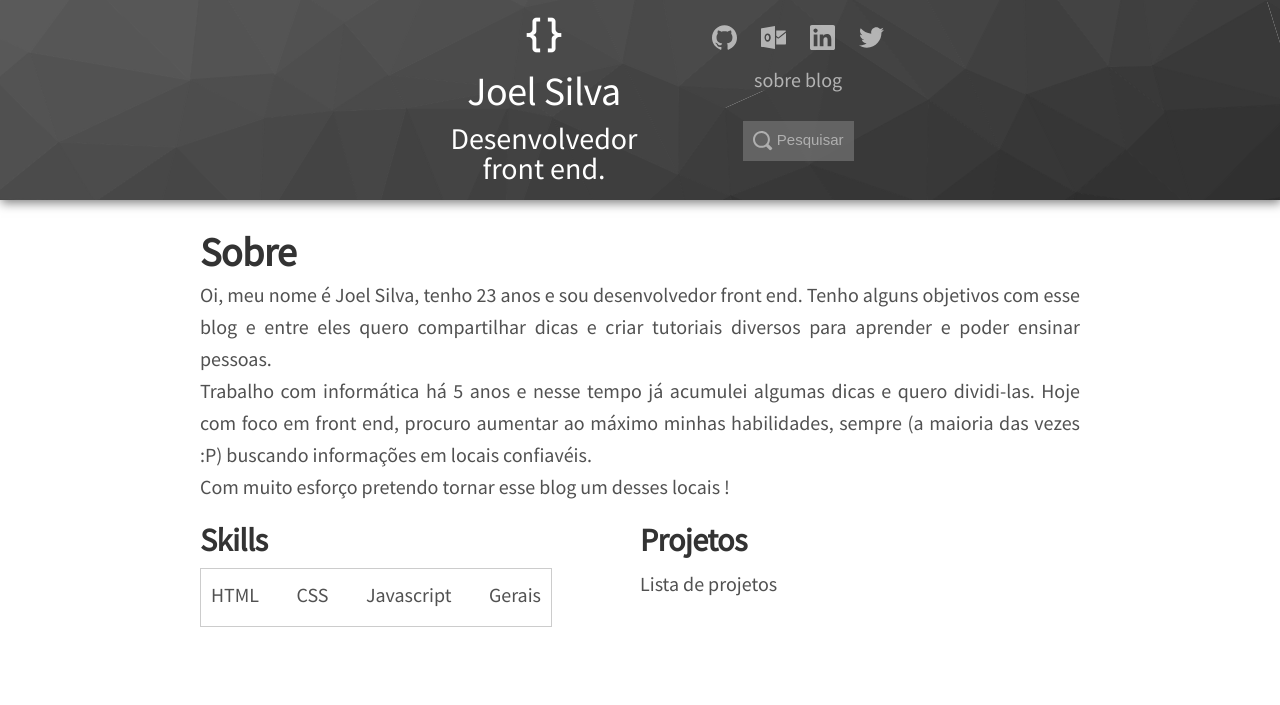
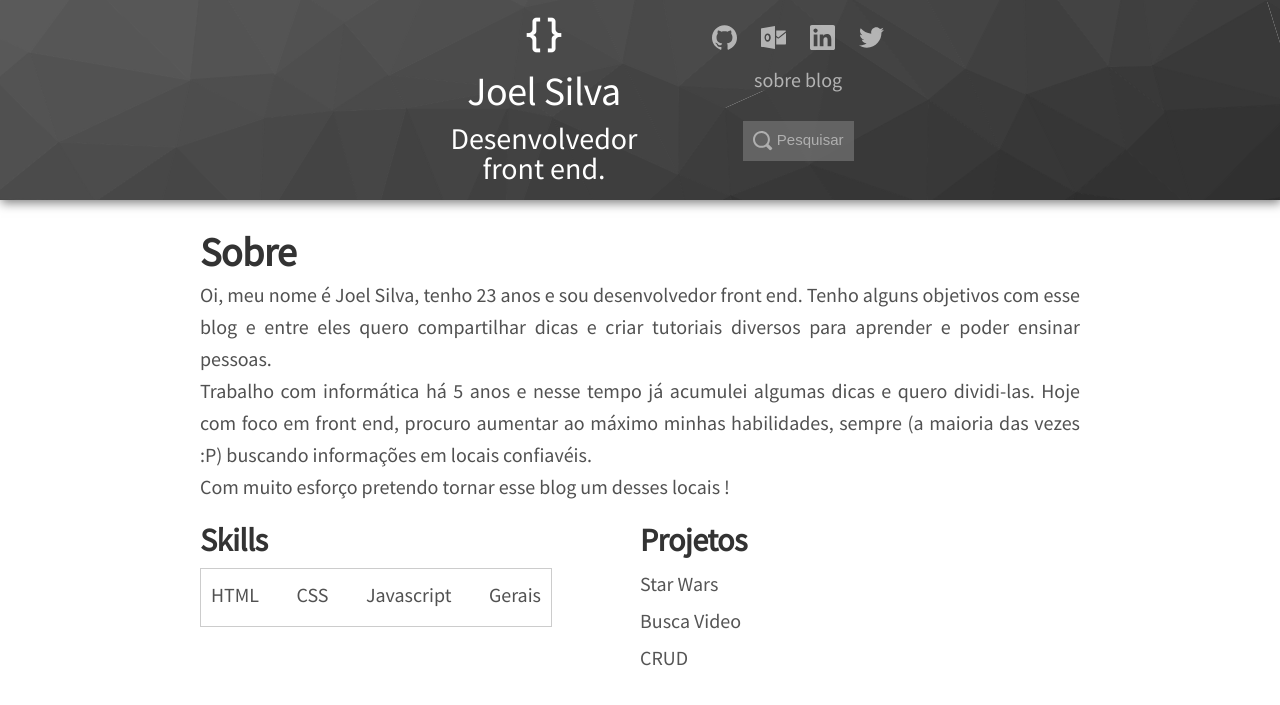
Before and after one commit to Jhoow13/joel-blog, a Jekyll site: the page built from about.html, in a window 1280 px wide. Shown: the top 705 px of the page. Built offline with Jekyll 4.4.1, drawn with Linux system fonts in a browser that asks for light colours.

Commit message:
Lista projetos e correcao skills js

```diff
--- a/_sass/_layout.scss
+++ b/_sass/_layout.scss
@@ -288,6 +288,10 @@
     }
   }
 
+  a:hover{
+    color: #222222;
+  }
+
 }
 
 @media screen and (min-width: 992px){
--- a/about.html
+++ b/about.html
@@ -27,6 +27,16 @@ nav: true
 
   <section class="column">
     <h2 class="section-title">Projetos</h2>
-    <p>Lista de projetos</p>
+    <ul>
+      <li>
+        <a href="https://jhoow13.github.io/StarWars/#/" target="_blank" rel="noopener noreferrer">Star Wars</a>
+      </li>
+      <li>
+        <a href="https://jhoow13.github.io/busca-video/#/" target="_blank" rel="noopener noreferrer">Busca Video</a>
+      </li>
+      <li>
+        <a href="https://jhoow13.github.io/crud/#/" target="_blank" rel="noopener noreferrer">CRUD</a>
+      </li>
+    </ul>
   </section>
 </article>
--- a/src/js/main.js
+++ b/src/js/main.js
@@ -87,8 +87,8 @@ document.addEventListener('keyup', function(e){
 
 var skills = [
   {'lista': ['HTML5', 'Template Engine (Jade, PUG)','Semântica']},
-  {'lista': ['Layout', 'Web Design Responsivo', 'Arquiteturas CSS', 'Pré Processadores', 'Frameworks CSS' ]},
-  {'lista': ['Sintaxe (ES5, Jquery, ES6)', 'DOM', 'Task Runners', 'NPM', 'Task Runners']},
+  {'lista': ['Layout', 'Web Design Responsivo', 'Arquiteturas CSS (BEM)', 'Pré Processadores (SASS, LESS)', 'Frameworks CSS (Bootstrap)' ]},
+  {'lista': ['Sintaxe (ES5, Jquery, ES6)', 'DOM', 'Task Runners', 'NPM']},
   {'lista': ['Versionamento (GIT)', 'Linux', 'Terminal/Shell', 'HTTP/HTTPS']}
 ];
 
```
